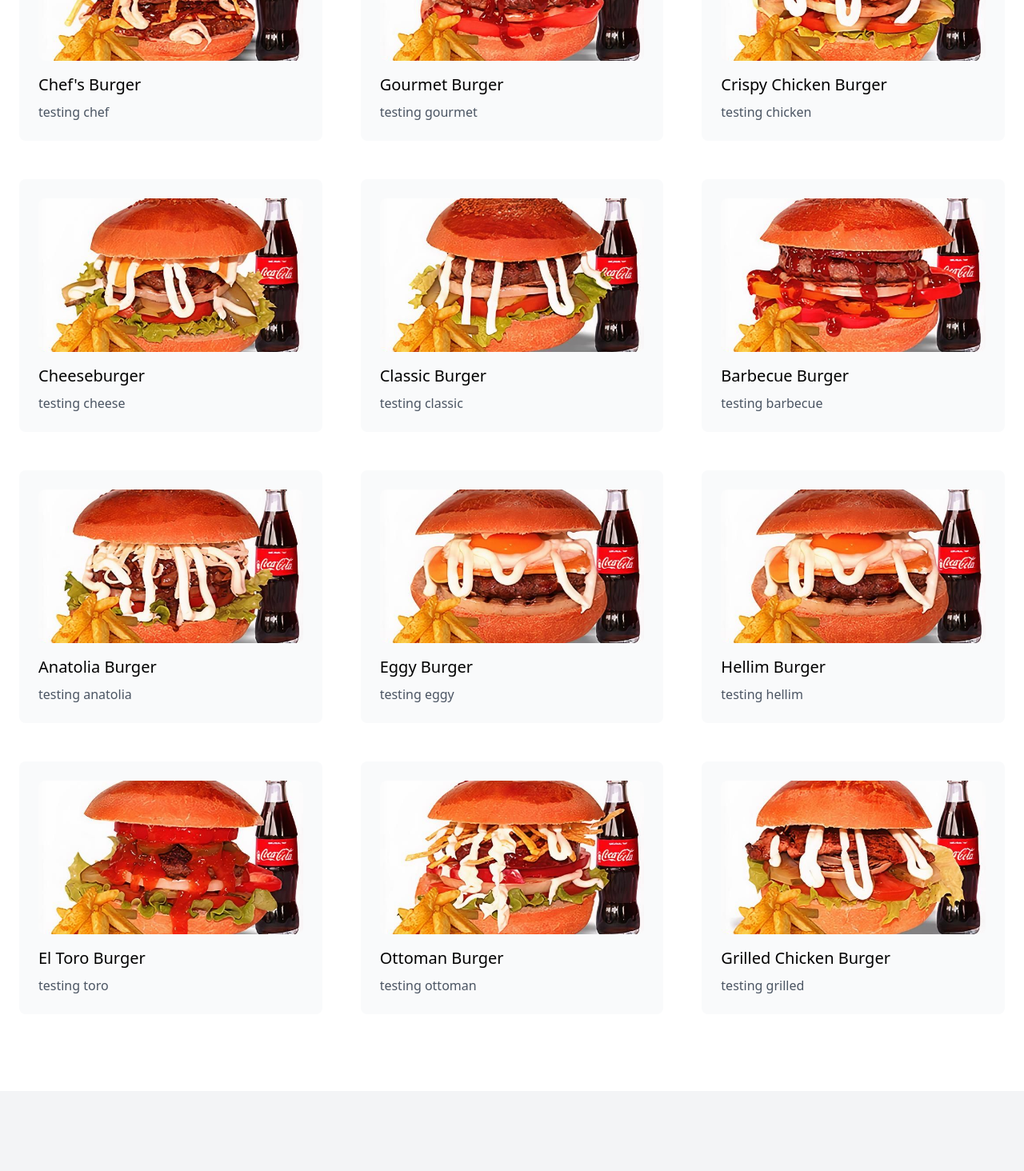
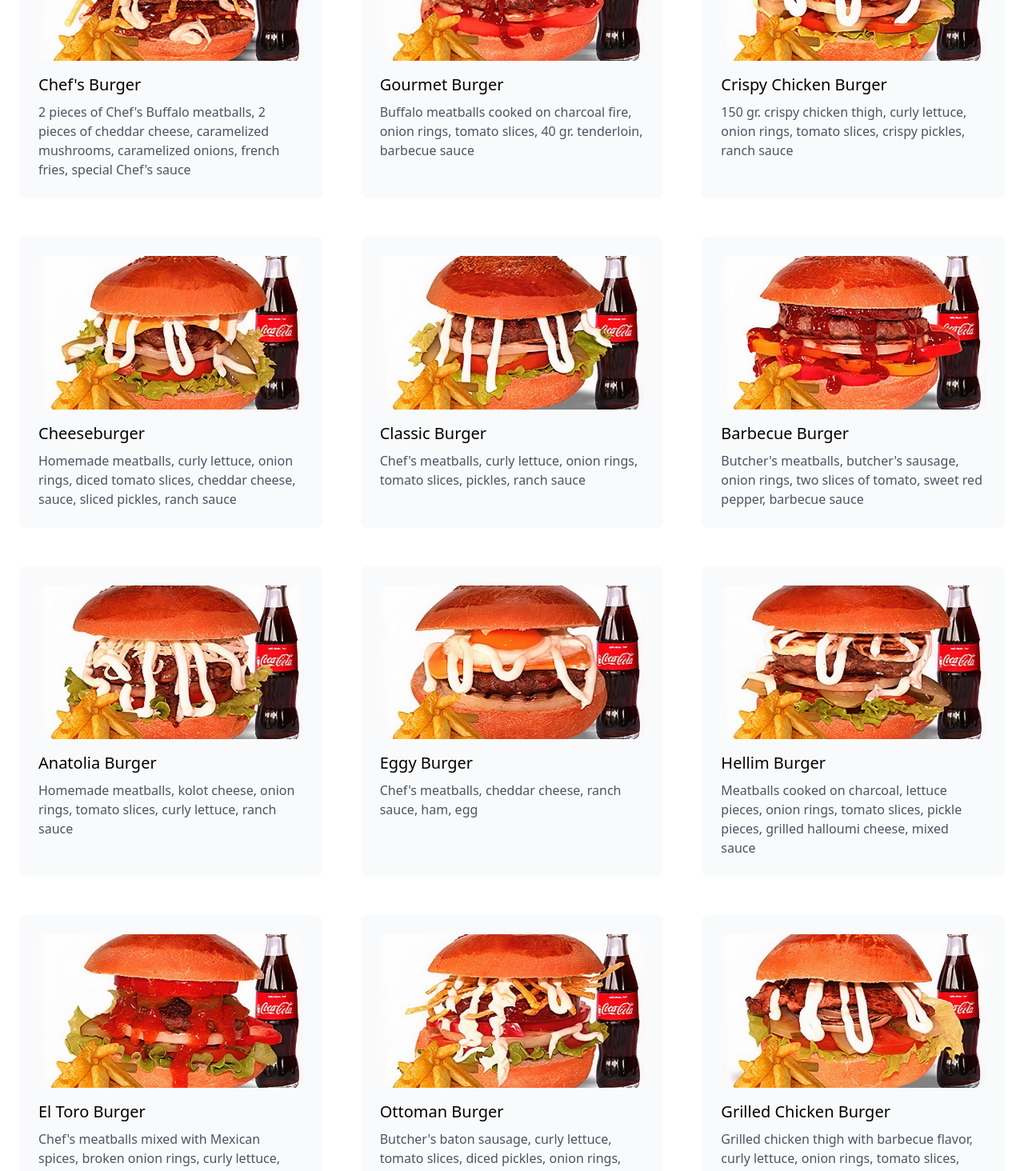
Before and after one commit to yigit-cankurtaran/burger-prototype, a React (Vite) app: page / in a window 1280 px wide. Shown: the part 1140-2604 px from the top of the page at 80% size. Built offline with nearby package versions, Linux system fonts and the light colour scheme.

Commit message:
translation of ingredients

```diff
--- a/src/BurgerRestaurantWebsite.tsx
+++ b/src/BurgerRestaurantWebsite.tsx
@@ -16,18 +16,18 @@ const RestaurantWebsite = () => {
   // ingredients once yemeksepeti reopens
   // then translate them
   const burgers = [
-    { url: "../foodpics/chefsburger.jpg", title: t("Chef's Burger"), description: t("testing chef") },
-    { url: "../foodpics/gurme.jpg", title: t("Gourmet Burger"), description: t("testing gourmet") },
-    { url: "../foodpics/tavuk.jpg", title: t("Crispy Chicken Burger"), description: t("testing chicken") },
-    { url: "../foodpics/cheeseburger.jpg", title: t("Cheeseburger"), description: t("testing cheese") },
-    { url: "../foodpics/classicburger.jpg", title: t("Classic Burger"), description: t("testing classic") },
-    { url: "../foodpics/barbecue.jpg", title: t("Barbecue Burger"), description: t("testing barbecue") },
-    { url: "../foodpics/anadolu.jpg", title: t("Anatolia Burger"), description: t("testing anatolia") },
-    { url: "../foodpics/eggy.jpg", title: t("Eggy Burger"), description: t("testing eggy") },
-    { url: "../foodpics/hellim.jpg", title: t("Hellim Burger"), description: t("testing hellim") },
-    { url: "../foodpics/eltoro.jpg", title: t("El Toro Burger"), description: t("testing toro") },
-    { url: "../foodpics/ottoman.jpg", title: t("Ottoman Burger"), description: t("testing ottoman") },
-    { url: "../foodpics/grilled.jpg", title: t("Grilled Chicken Burger"), description: t("testing grilled") },
+    { url: "../foodpics/chefsburger.jpg", title: t("Chef's Burger"), description: t("2 pieces of Chef's Buffalo meatballs, 2 pieces of cheddar cheese, caramelized mushrooms, caramelized onions, french fries, special Chef's sauce") },
+    { url: "../foodpics/gurme.jpg", title: t("Gourmet Burger"), description: t("Buffalo meatballs cooked on charcoal fire, onion rings, tomato slices, 40 gr. tenderloin, barbecue sauce") },
+    { url: "../foodpics/tavuk.jpg", title: t("Crispy Chicken Burger"), description: t("150 gr. crispy chicken thigh, curly lettuce, onion rings, tomato slices, crispy pickles, ranch sauce") },
+    { url: "../foodpics/cheeseburger.jpg", title: t("Cheeseburger"), description: t("Homemade meatballs, curly lettuce, onion rings, diced tomato slices, cheddar cheese, sauce, sliced pickles, ranch sauce") },
+    { url: "../foodpics/classicburger.jpg", title: t("Classic Burger"), description: t("Chef's meatballs, curly lettuce, onion rings, tomato slices, pickles, ranch sauce") },
+    { url: "../foodpics/barbecue.jpg", title: t("Barbecue Burger"), description: t("Butcher's meatballs, butcher's sausage, onion rings, two slices of tomato, sweet red pepper, barbecue sauce") },
+    { url: "../foodpics/anadolu.jpg", title: t("Anatolia Burger"), description: t("Homemade meatballs, kolot cheese, onion rings, tomato slices, curly lettuce, ranch sauce") },
+    { url: "../foodpics/eggy.jpg", title: t("Eggy Burger"), description: t("Chef's meatballs, cheddar cheese, ranch sauce, ham, egg") },
+    { url: "../foodpics/hellim.jpg", title: t("Hellim Burger"), description: t("Meatballs cooked on charcoal, lettuce pieces, onion rings, tomato slices, pickle pieces, grilled halloumi cheese, mixed sauce") },
+    { url: "../foodpics/eltoro.jpg", title: t("El Toro Burger"), description: t("Chef's meatballs mixed with Mexican spices, broken onion rings, curly lettuce, tomato slices, red pepper, jalapeno pepper, hot sauce") },
+    { url: "../foodpics/ottoman.jpg", title: t("Ottoman Burger"), description: t("Butcher's baton sausage, curly lettuce, tomato slices, diced pickles, onion rings, matchstick potato chips, ranch sauce") },
+    { url: "../foodpics/grilled.jpg", title: t("Grilled Chicken Burger"), description: t("Grilled chicken thigh with barbecue flavor, curly lettuce, onion rings, tomato slices, pickles, ranch sauce") },
 
 
     // TODO: more burgers to be added
--- a/src/i18n.ts
+++ b/src/i18n.ts
@@ -1,4 +1,3 @@
-
 import i18n from 'i18next';
 import { initReactI18next } from 'react-i18next';
 import LanguageDetector from 'i18next-browser-languagedetector';
@@ -21,19 +20,51 @@ const resources = {
       "Our chefs use only the freshest ingredients to create mouth-watering dishes that will leave you coming back for more.": "Şeflerimiz, sizi tekrar tekrar geri getirecek ağız sulandıran yemekler yaratmak için sadece en taze malzemeleri kullanır.",
       "Contact Us": "Bize Ulaşın",
       "Have any questions or feedback? We'd love to hear from you!": "Herhangi bir sorunuz veya geri bildiriminiz mi var? Sizden haber almak isteriz!",
-      "&copy; 2024 Yiğit Cankurtaran. All rights reserved.": "&copy; 2024 Yiğit Cankurtaran. Tüm hakları saklıdır.",
-      "testing chef": "2 adet Chef\'s Buffalo köftesi, 2 adet cheddar peyniri, karamelize mantar, karamelize soğan, patates kızartması, özel Chef\'s sos",
-      "testing gourmet": "Kömür ateşinde suyu hapsedilerek pişmiş Buffalo köftesi, halka soğan, domates dilimleri, 40 gr. löp antrikot, barbekü sos",
-      "testing chicken": "150 gr. çıtır tavuk but, kıvırcık marul, halka soğan, dilim domatesler, çıtır salatalık turşusu, ranch sos",
-      "testing cheese": "Ev yapımı köfte, kıvırcık, halka soğan, küp domates dilimleri, cheddar peyniri, sos, dilimlenmiş salatalık turşusu, ranch sos",
-      "testing classic": "Chefs köfte, kıvırcık marul, halka soğan, domates dilimleri, salatalık turşusu, ranch sos",
-      "testing barbecue": "Kasap köfte, kasap sucuk, soğan halkaları, iki dilim domates, tatlı kapya biber, barbekü sos",
-      "testing anatolia": "Ev köftesi, kolot peyniri, halka soğan, domates dilimleri, kıvırcık marul, ranch sos",
-      "testing eggy": "Chefs köfte, cheddar peyniri, ranch sos, jambon, yumurta",
-      "testing hellim": "Kömürde demlenerek pişmiş köfte, marul parçaları, soğan halkaları, domates dilimleri, kornişon turşu parçaları, közde kızarmış hellim peyniri, mix sos",
-      "testing toro": "Meksika baharatlarıyla harmanlanmış Chef's köftesi, parçalanmış soğan halkaları, kıvırcık marul, dilim domates, kapya biber jalapeno biber, hot sos",
-      "testing ottoman": "Kasap baton sucuk, kıvırcık marul, domates dilimleri, küp kornişon turşu, halka soğan, kibrit patates cips, ranch sos",
-      "testing grilled": "Mangal tadında 150 gr. ızgara tavuk but, kıvırcık marul, halka soğan, domates dilimleri, kornişon turşu, ranch sos",
+      "2024 Yiğit Cankurtaran. All rights reserved.": "2024 Yiğit Cankurtaran. Tüm hakları saklıdır.",
+      "2 pieces of Chef's Buffalo meatballs, 2 pieces of cheddar cheese, caramelized mushrooms, caramelized onions, french fries, special Chef's sauce": "2 adet Chef's Buffalo köftesi, 2 adet cheddar peyniri, karamelize mantar, karamelize soğan, patates kızartması, özel Chef's sos",
+      "Buffalo meatballs cooked on charcoal fire, onion rings, tomato slices, 40 gr. tenderloin, barbecue sauce": "Kömür ateşinde suyu hapsedilerek pişmiş Buffalo köftesi, halka soğan, domates dilimleri, 40 gr. löp antrikot, barbekü sos",
+      "150 gr. crispy chicken thigh, curly lettuce, onion rings, tomato slices, crispy pickles, ranch sauce": "150 gr. çıtır tavuk but, kıvırcık marul, halka soğan, dilim domatesler, çıtır salatalık turşusu, ranch sos",
+      "Homemade meatballs, curly lettuce, onion rings, diced tomato slices, cheddar cheese, sauce, sliced pickles, ranch sauce": "Ev yapımı köfte, kıvırcık, halka soğan, küp domates dilimleri, cheddar peyniri, sos, dilimlenmiş salatalık turşusu, ranch sos",
+      "Chef's meatballs, curly lettuce, onion rings, tomato slices, pickles, ranch sauce": "Chefs köfte, kıvırcık marul, halka soğan, domates dilimleri, salatalık turşusu, ranch sos",
+      "Butcher's meatballs, butcher's sausage, onion rings, two slices of tomato, sweet red pepper, barbecue sauce": "Kasap köfte, kasap sucuk, soğan halkaları, iki dilim domates, tatlı kapya biber, barbekü sos",
+      "Homemade meatballs, kolot cheese, onion rings, tomato slices, curly lettuce, ranch sauce": "Ev köftesi, kolot peyniri, halka soğan, domates dilimleri, kıvırcık marul, ranch sos",
+      "Chef's meatballs, cheddar cheese, ranch sauce, ham, egg": "Chefs köfte, cheddar peyniri, ranch sos, jambon, yumurta",
+      "Meatballs cooked on charcoal, lettuce pieces, onion rings, tomato slices, pickle pieces, grilled halloumi cheese, mixed sauce": "Kömürde demlenerek pişmiş köfte, marul parçaları, soğan halkaları, domates dilimleri, kornişon turşu parçaları, közde kızarmış hellim peyniri, mix sos",
+      "Chef's meatballs mixed with Mexican spices, broken onion rings, curly lettuce, tomato slices, red pepper, jalapeno pepper, hot sauce": "Meksika baharatlarıyla harmanlanmış Chef's köftesi, parçalanmış soğan halkaları, kıvırcık marul, dilim domates, kapya biber jalapeno biber, hot sos",
+      "Butcher's baton sausage, curly lettuce, tomato slices, diced pickles, onion rings, matchstick potato chips, ranch sauce": "Kasap baton sucuk, kıvırcık marul, domates dilimleri, küp kornişon turşu, halka soğan, kibrit patates cips, ranch sos",
+      "Grilled chicken thigh with barbecue flavor, curly lettuce, onion rings, tomato slices, pickles, ranch sauce": "Mangal tadında 150 gr. ızgara tavuk but, kıvırcık marul, halka soğan, domates dilimleri, kornişon turşu, ranch sos",
+    }
+  },
+  en: {
+    translation: {
+      "Signature Burgers": "Signature Burgers",
+      "Fresh Ingredients": "Fresh Ingredients",
+      "Cozy Atmosphere": "Cozy Atmosphere",
+      "MENU": "MENU",
+      "ABOUT": "ABOUT",
+      "CONTACT": "CONTACT",
+      "Experience culinary excellence": "Experience culinary excellence",
+      "Our Menu": "Our Menu",
+      "Signature Dish": "Signature Dish",
+      "Lorem ipsum dolor sit amet, consectetur adipiscing elit.": "Lorem ipsum dolor sit amet, consectetur adipiscing elit.",
+      "About Us": "About Us",
+      "We are a burger restaurant dedicated to providing the best experience in the city.": "We are a burger restaurant dedicated to providing the best experience in the city.",
+      "Our chefs use only the freshest ingredients to create mouth-watering dishes that will leave you coming back for more.": "Our chefs use only the freshest ingredients to create mouth-watering dishes that will leave you coming back for more.",
+      "Contact Us": "Contact Us",
+      "Have any questions or feedback? We'd love to hear from you!": "Have any questions or feedback? We'd love to hear from you!",
+      "2024 Yiğit Cankurtaran. All rights reserved.": "2024 Yiğit Cankurtaran. All rights reserved.",
+      "2 pieces of Chef's Buffalo meatballs, 2 pieces of cheddar cheese, caramelized mushrooms, caramelized onions, french fries, special Chef's sauce": "2 pieces of Chef's Buffalo meatballs, 2 pieces of cheddar cheese, caramelized mushrooms, caramelized onions, french fries, special Chef's sauce",
+      "Buffalo meatballs cooked on charcoal fire, onion rings, tomato slices, 40 gr. tenderloin, barbecue sauce": "Buffalo meatballs cooked on charcoal fire, onion rings, tomato slices, 40 gr. tenderloin, barbecue sauce",
+      "150 gr. crispy chicken thigh, curly lettuce, onion rings, tomato slices, crispy pickles, ranch sauce": "150 gr. crispy chicken thigh, curly lettuce, onion rings, tomato slices, crispy pickles, ranch sauce",
+      "Homemade meatballs, curly lettuce, onion rings, diced tomato slices, cheddar cheese, sauce, sliced pickles, ranch sauce": "Homemade meatballs, curly lettuce, onion rings, diced tomato slices, cheddar cheese, sauce, sliced pickles, ranch sauce",
+      "Chef's meatballs, curly lettuce, onion rings, tomato slices, pickles, ranch sauce": "Chef's meatballs, curly lettuce, onion rings, tomato slices, pickles, ranch sauce",
+      "Butcher's meatballs, butcher's sausage, onion rings, two slices of tomato, sweet red pepper, barbecue sauce": "Butcher's meatballs, butcher's sausage, onion rings, two slices of tomato, sweet red pepper, barbecue sauce",
+      "Homemade meatballs, kolot cheese, onion rings, tomato slices, curly lettuce, ranch sauce": "Homemade meatballs, kolot cheese, onion rings, tomato slices, curly lettuce, ranch sauce",
+      "Chef's meatballs, cheddar cheese, ranch sauce, ham, egg": "Chef's meatballs, cheddar cheese, ranch sauce, ham, egg",
+      "Meatballs cooked on charcoal, lettuce pieces, onion rings, tomato slices, pickle pieces, grilled halloumi cheese, mixed sauce": "Meatballs cooked on charcoal, lettuce pieces, onion rings, tomato slices, pickle pieces, grilled halloumi cheese, mixed sauce",
+      "Chef's meatballs mixed with Mexican spices, broken onion rings, curly lettuce, tomato slices, red pepper, jalapeno pepper, hot sauce": "Chef's meatballs mixed with Mexican spices, broken onion rings, curly lettuce, tomato slices, red pepper, jalapeno pepper, hot sauce",
+      "Butcher's baton sausage, curly lettuce, tomato slices, diced pickles, onion rings, matchstick potato chips, ranch sauce": "Butcher's baton sausage, curly lettuce, tomato slices, diced pickles, onion rings, matchstick potato chips, ranch sauce",
+      "Grilled chicken thigh with barbecue flavor, curly lettuce, onion rings, tomato slices, pickles, ranch sauce": "Grilled chicken thigh with barbecue flavor, curly lettuce, onion rings, tomato slices, pickles, ranch sauce",
     }
   },
   fr: {
@@ -53,7 +84,7 @@ const resources = {
       "Our chefs use only the freshest ingredients to create mouth-watering dishes that will leave you coming back for more.": "Nos chefs n'utilisent que les ingrédients les plus frais pour créer des plats délicieux qui vous feront revenir encore et encore.",
       "Contact Us": "Contactez-Nous",
       "Have any questions or feedback? We'd love to hear from you!": "Vous avez des questions ou des commentaires ? Nous serions ravis de vous entendre !",
-      "&copy; 2024 BISTRO. All rights reserved.": "&copy; 2024 BISTRO. Tous droits réservés."
+      "2024 Yiğit Cankurtaran. All rights reserved.": "2024 Yiğit Cankurtaran. Tous droits réservés."
     }
   },
   ru: {
@@ -73,7 +104,7 @@ const resources = {
       "Our chefs use only the freshest ingredients to create mouth-watering dishes that will leave you coming back for more.": "Наши повара используют только самые свежие ингредиенты для создания аппетитных блюд, которые заставят вас возвращаться снова и снова.",
       "Contact Us": "Свяжитесь с Нами",
       "Have any questions or feedback? We'd love to hear from you!": "Есть вопросы или отзывы? Мы будем рады услышать вас!",
-      "&copy; 2024 BISTRO. All rights reserved.": "&copy; 2024 BISTRO. Все права защищены."
+      "2024 Yiğit Cankurtaran. All rights reserved.": "2024 Yiğit Cankurtaran. Все права защищены."
     }
   },
   ar: {
@@ -93,7 +124,7 @@ const resources = {
       "Our chefs use only the freshest ingredients to create mouth-watering dishes that will leave you coming back for more.": "يستخدم طهاتنا فقط المكونات الطازجة لخلق أطباق لذيذة ستجعلك تعود للمزيد.",
       "Contact Us": "اتصل بنا",
       "Have any questions or feedback? We'd love to hear from you!": "هل لديك أي أسئلة أو ملاحظات؟ نود أن نسمع منك!",
-      "&copy; 2024 BISTRO. All rights reserved.": "&copy; 2024 BISTRO. جميع الحقوق محفوظة."
+      "2024 Yiğit Cankurtaran. All rights reserved.": "2024 Yiğit Cankurtaran. جميع الحقوق محفوظة."
     }
   }
 };
@@ -103,7 +134,7 @@ i18n
   .use(initReactI18next)
   .init({
     resources,
-    fallbackLng: 'en',
+    fallbackLng: 'tr',
     interpolation: {
       escapeValue: false
     }
```
Also changed, not shown: public/foodpics/hellim.jpg.
